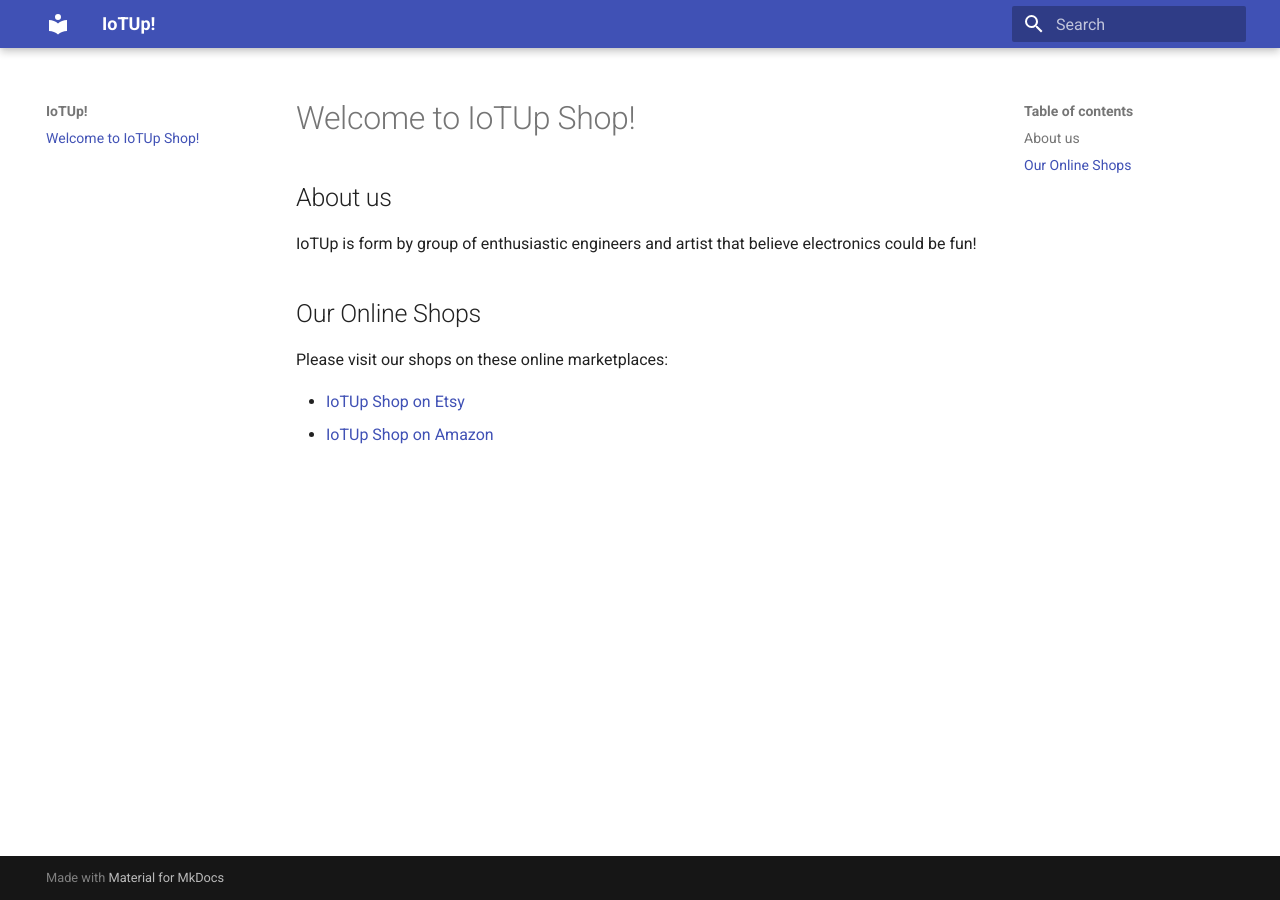
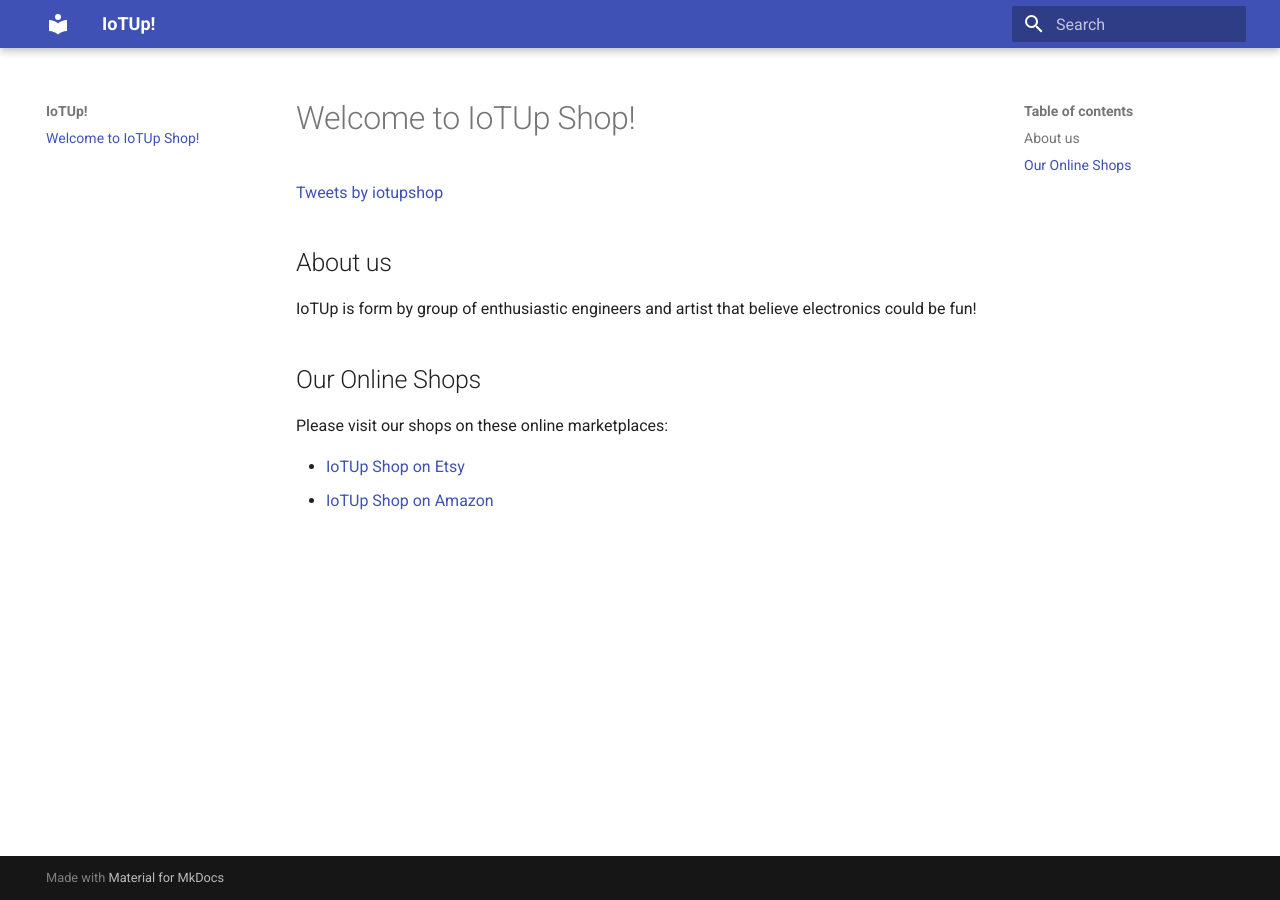
Before and after one commit to Gear4Hackers/gear4hackers.github.io, an MkDocs documentation site: the page built from docs/index.md, in a window 1280 px wide. Built offline with MkDocs 1.6.1 and Material for MkDocs 9.7.7, drawn with Linux system fonts in a browser that asks for light colours; comment, search, counter and statistics services are not loaded.

Commit message:
Add twitter links.

```diff
--- a/docs/index.md
+++ b/docs/index.md
@@ -1,4 +1,6 @@
 # Welcome to IoTUp Shop!
+
+<a class="twitter-timeline" href="https://twitter.com/iotupshop?ref_src=twsrc%5Etfw">Tweets by iotupshop</a> <script async src="https://platform.twitter.com/widgets.js" charset="utf-8"></script>
 
 ## About us
 IoTUp is form by group of enthusiastic engineers and artist that believe electronics could be fun!
```
